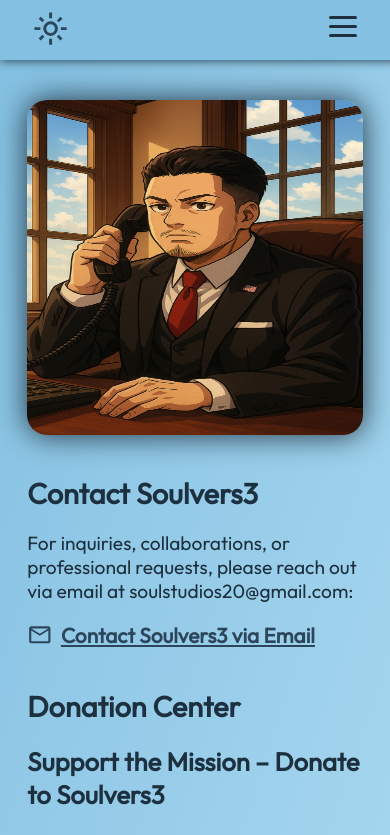
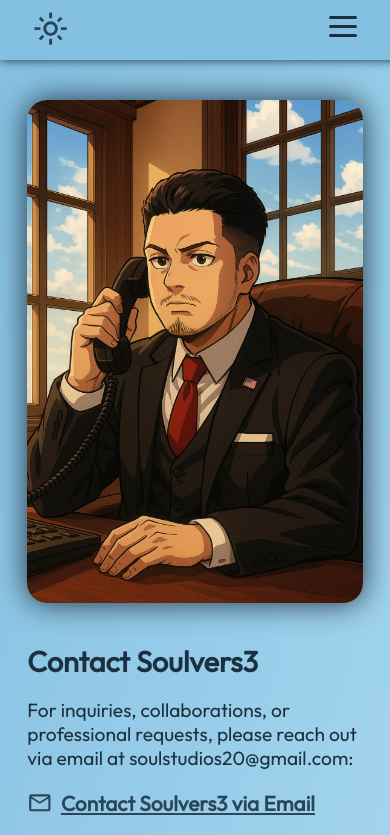
Before and after one commit to aldortheold/soulvers3records, a React (Vite) app: page /contact in a window 390 px wide. Shown: the top 835 px of the page. Built offline with nearby package versions, Linux system fonts and the light colour scheme.

Commit message:
fixed a contact pic display bug

```diff
--- a/src/index.css
+++ b/src/index.css
@@ -449,7 +449,6 @@ footer {
         margin: auto;
     }
     .contact .portrait {
-        min-height: 86vw;
         min-width: 86vw;
     }
     .socials {
```
